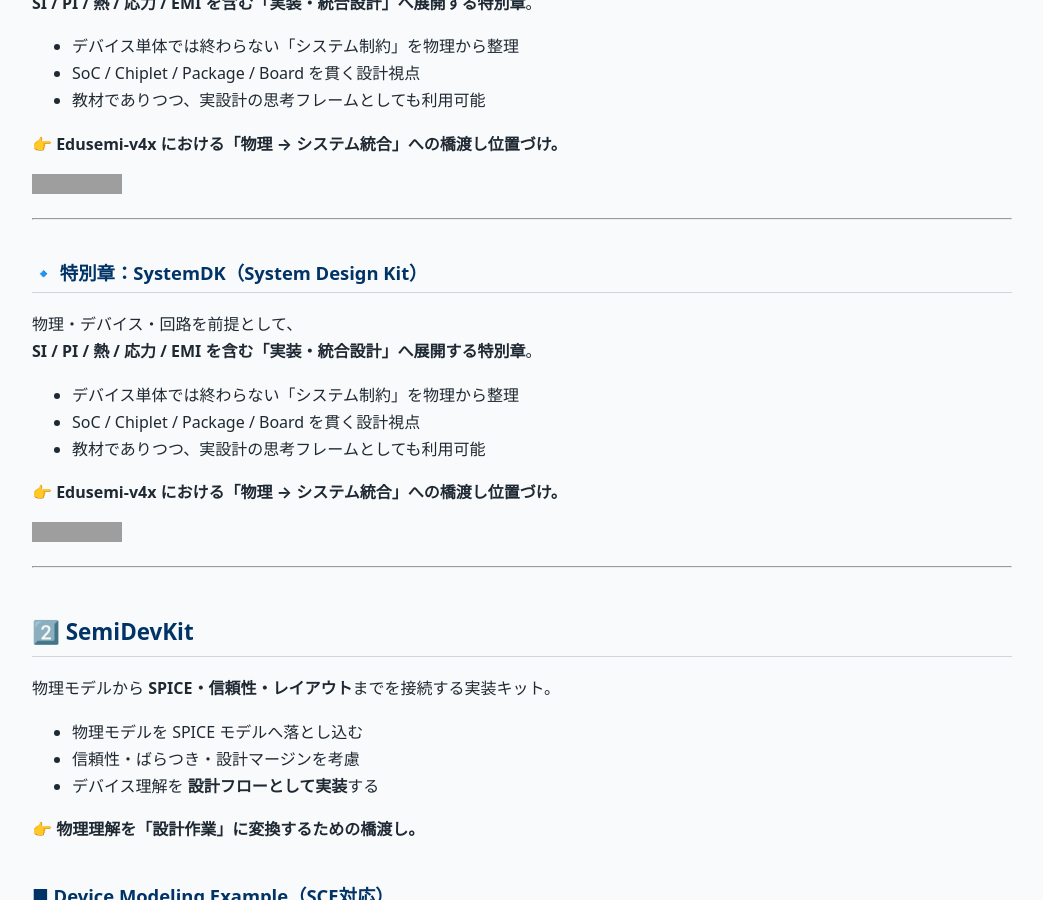
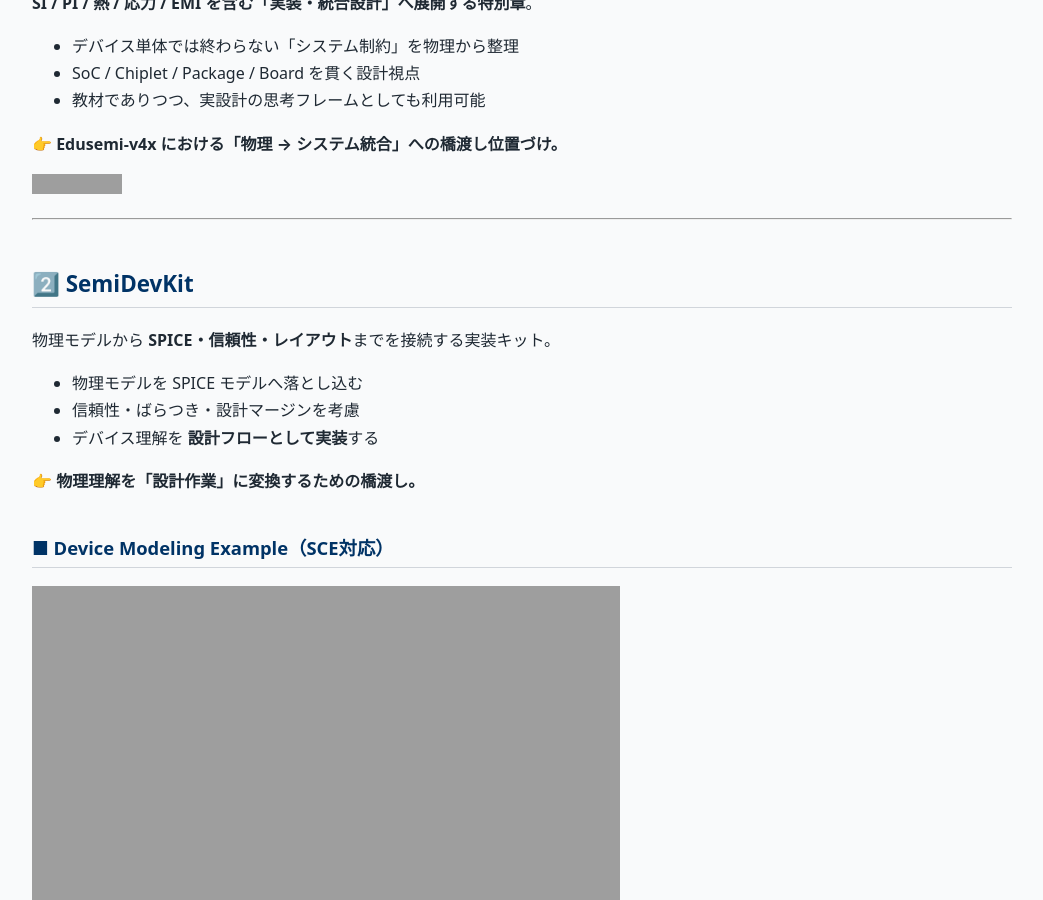
Before and after one commit to Samizo-AITL/Samizo-AITL.github.io, a Jekyll site: the page built from index.md, in a window 1280 px wide and 900 px high, scrolled down 5310 px. Shown: the whole window, without its empty margins (118-1161 px from the left). Built offline with Jekyll 4.4.1, drawn with Linux system fonts in a browser that asks for light colours; grey boxes are pictures that could not be loaded.

Commit message:
Update index.md

```diff
--- a/index.md
+++ b/index.md
@@ -163,21 +163,6 @@
 
 [![Site](https://img.shields.io/badge/View-Site-brightgreen?logo=github)](https://samizo-aitl.github.io/Edusemi-v4x/)
 [![Repo](https://img.shields.io/badge/View-Repo-blue?logo=github)](https://github.com/Samizo-AITL/Edusemi-v4x)
-
----
-
-### 🔹 特別章：SystemDK（System Design Kit）
-
-物理・デバイス・回路を前提として、
-**SI / PI / 熱 / 応力 / EMI を含む「実装・統合設計」へ展開する特別章**。
-
-- デバイス単体では終わらない「システム制約」を物理から整理
-- SoC / Chiplet / Package / Board を貫く設計視点
-- 教材でありつつ、実設計の思考フレームとしても利用可能
-
-👉 **Edusemi-v4x における「物理 → システム統合」への橋渡し位置づけ。**
-
-[![SystemDK](https://img.shields.io/badge/View-SystemDK-orange)](https://samizo-aitl.github.io/Edusemi-v4x/f_chapter2a_systemdk/)
 
 ---
 
```
